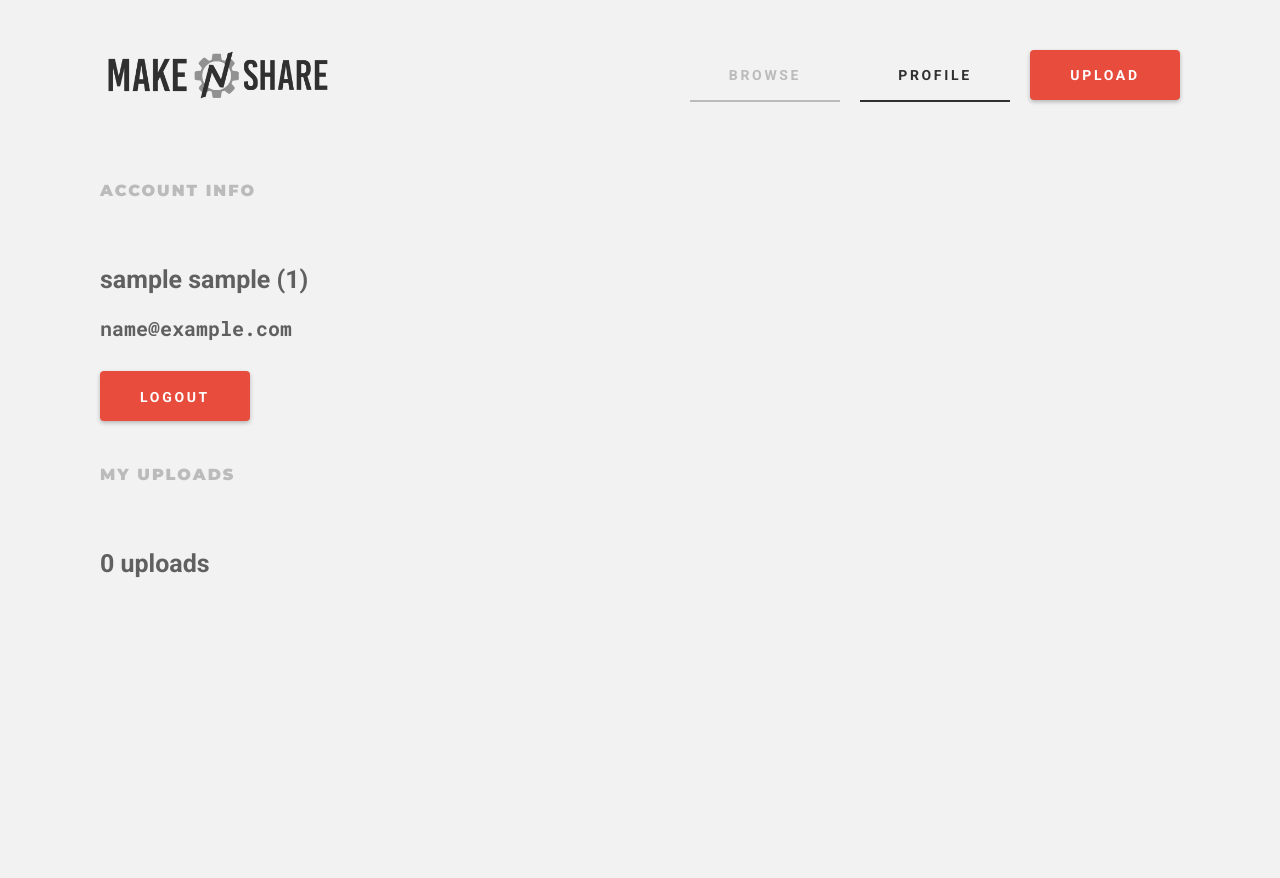
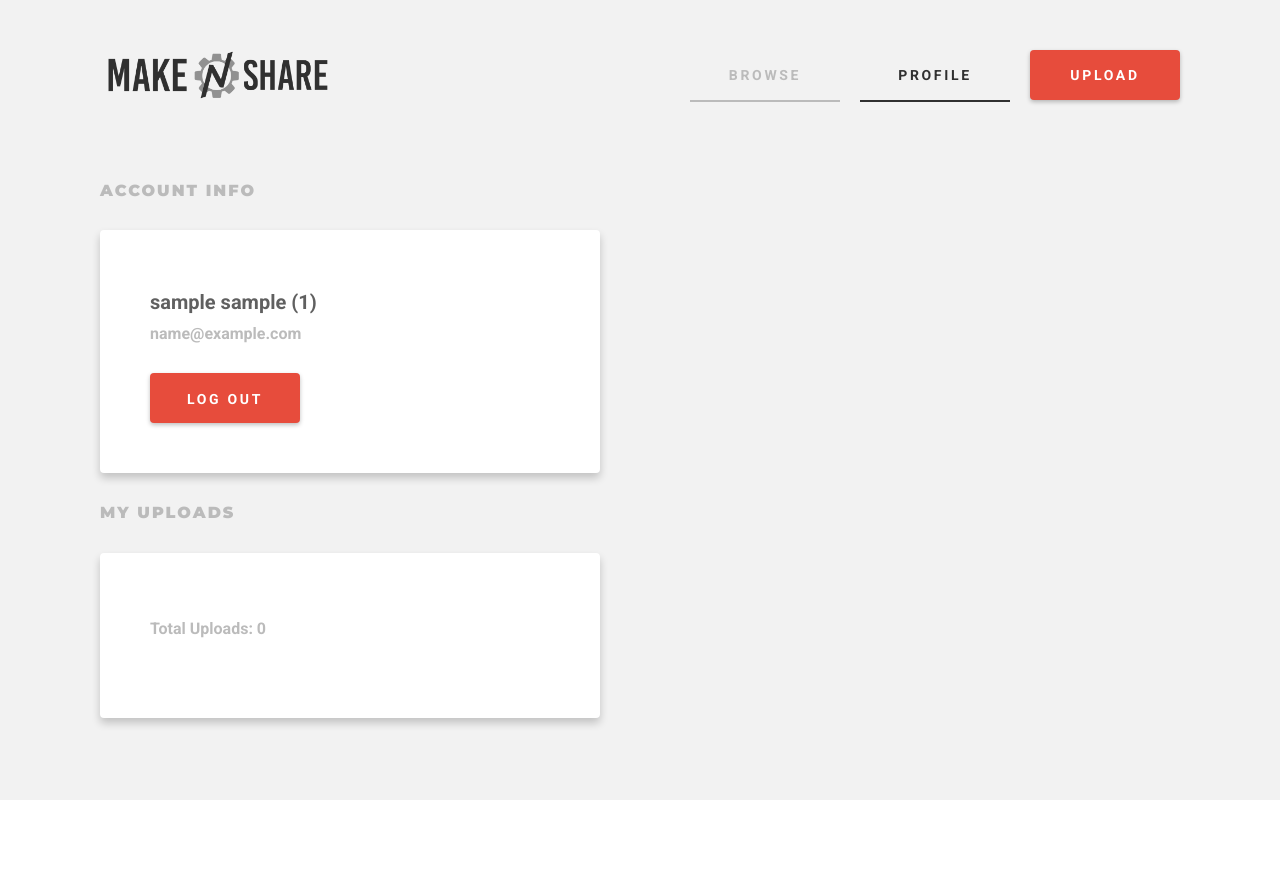
Before and after one commit to MatthewMartino/MakeNShare, a PHP site: page /profile.php in a window 1280 px wide. Before the commit the page ends 577 px from the top, so only its background shows below. Run offline with PHP 8.4, Linux system fonts and the light colour scheme; the visitor is signed in with stand-in values (Sample User, id 1); data that the repository does not hold is empty; a stand-in replaces the project's code that opens the database connection.

Commit message:
Updated look and layout of profile page.

```diff
--- a/profile.php
+++ b/profile.php
@@ -19,17 +19,15 @@
         <div id="account-info">
             <h2><?=$_SESSION['u_first']." ".$_SESSION['u_last']." (".$_SESSION['u_uid'].")"?></h2>
             <h3><?=$_SESSION['u_email']?></h3>
-            <button onclick="window.location.href='logout.php'" id="logout-button">LOGOUT</button>
+            <button onclick="window.location.href='logout.php'" id="logout-button">LOG OUT</button>
         </div>
-        <div id="printer-section-header"><h1>MY UPLOADS</h1></div>
-        <div id="printer-section">
+        <div id="models-section-header"><h1>MY UPLOADS</h1></div>
+        <div id="models-section">
             <?php
               $userid = $_SESSION['u_id'];
               $query = "SELECT * FROM uploads WHERE user_id = '$userid'";
               $result = mysqli_query($mysqli, $query);
               $num_rows = mysqli_affected_rows($mysqli);
-
-              echo "<h2>$num_rows uploads</h2>";
 
               echo"<ul id=\"upload-list\">";
 
@@ -52,13 +50,13 @@
 
               echo"</ul>";
 
+              echo "<h3>Total Uploads: $num_rows</h3>";
+
             ?>
         </div>
-        <div id="models-section-header"></div>
-        <div id="models-section">
-            <div class="model-tile"></div>
-            <div class="model-tile"></div>
-            <div class="model-tile"></div>
+        <div id="printers-section-header"></div>
+        <div id="printers-section">
+
         </div>
     </div>
     <div id="footer">
--- a/stylesheets/profile.css
+++ b/stylesheets/profile.css
@@ -30,22 +30,29 @@ h1
 
 h2
 {
-	font-size: 25px;
+
+	font-size: 20px;
 	padding: none;
 	font-family: 'Roboto', sans-serif;
 	font-weight: bold;
+
 	color: #606060;
+
+	line-height: 10px;
 
 }
 
 h3
 {
-	font-size: 20px;
+
+	font-size: 16px;
 	padding: none;
-	font-family: 'Roboto Mono', sans-serif;
+	font-family: 'Roboto', sans-serif;
 	font-weight: bold;
 	margin-bottom: 30px;
-	color: #606060;
+
+	color: #BBBBBB;
+
 }
 
 
@@ -239,8 +246,6 @@ h3
 	height: 50px;
 	width: 150px;
 
-
-
 	-webkit-box-shadow: 0px 2px 4px 0px rgba(0, 0, 0, 0.25);
 	-moz-box-shadow: 0px 2px 4px 0px rgba(0, 0, 0, 0.25);
 	box-shadow: 0px 2px 4px 0px rgba(0, 0, 0, 0.25);
@@ -284,6 +289,70 @@ h3
 }
 
 
+#account-info-header
+{
+
+	grid-column: 1, -1;
+
+	width: 100%;
+	height: 100%;
+
+	margin: 0px;
+
+}
+
+
+#account-info
+{
+
+	background-color: #FFFFFF;
+
+	border-radius: 4px;
+
+	padding: 50px;
+
+	-webkit-box-shadow: 0px 5px 8px 0px rgba(0, 0, 0, 0.20);
+	-moz-box-shadow: 0px 5px 8px 0px rgba(0, 0, 0, 0.20);
+	box-shadow: 0px 5px 8px 0px rgba(0, 0, 0, 0.20);
+
+	width: 100%;
+	max-width: 400px;
+
+}
+
+
+#models-section-header
+{
+
+	grid-column: 1, -1;
+
+	width: 100%;
+	height: 100%;
+
+	margin: 0px;
+
+}
+
+
+#models-section
+{
+
+	background-color: #FFFFFF;
+
+	border-radius: 4px;
+
+	padding: 50px;
+
+	-webkit-box-shadow: 0px 5px 8px 0px rgba(0, 0, 0, 0.20);
+	-moz-box-shadow: 0px 5px 8px 0px rgba(0, 0, 0, 0.20);
+	box-shadow: 0px 5px 8px 0px rgba(0, 0, 0, 0.20);
+
+	width: auto;
+	max-width: 400px;
+
+}
+
+
 #printer-section-header
 {
 
@@ -293,6 +362,12 @@ h3
 	height: 100%;
 
 	margin: 0px;
+
+}
+
+
+#printer-section
+{
 
 }
 
@@ -316,3 +391,20 @@ h3
 	grid-row: 1;
 
 }
+
+
+.upload-button
+{
+
+	width: 200px;
+	height: 50px;
+
+}
+
+
+ul
+{
+
+	list-style-type: none;
+
+}
```
